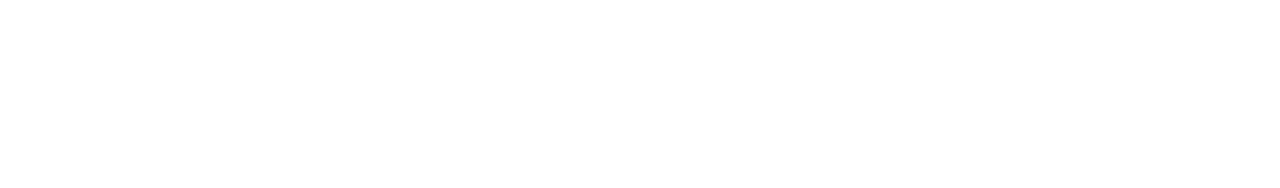
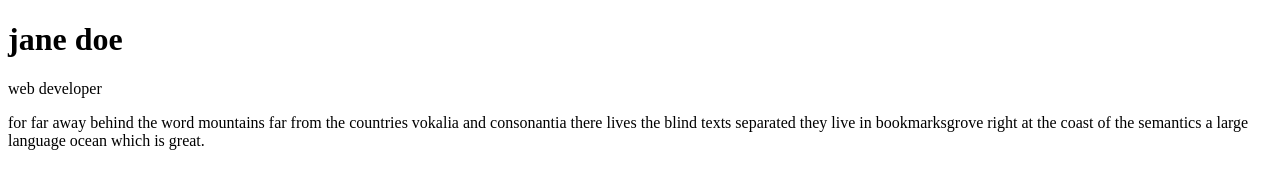
Before and after one commit to carson1530/carson1530.github.io, a plain HTML site: page lab3/part1/index.html in a window 1280 px wide. Drawn offline with Linux system fonts and the light colour scheme.

Commit message:
Update index.html

```diff
--- a/lab3/part1/index.html
+++ b/lab3/part1/index.html
@@ -10,3 +10,10 @@
 <html lang="en">
 <head>
     <meta charset="utf-8">
+
+	<h1>jane doe</h1>
+
+	<div class="job title">web developer</div>
+
+	<p> for far away behind the word mountains far from the countries vokalia and consonantia there lives the blind texts
+		separated they live in bookmarksgrove right at the coast of the semantics a large language ocean which is great.</p>
```
